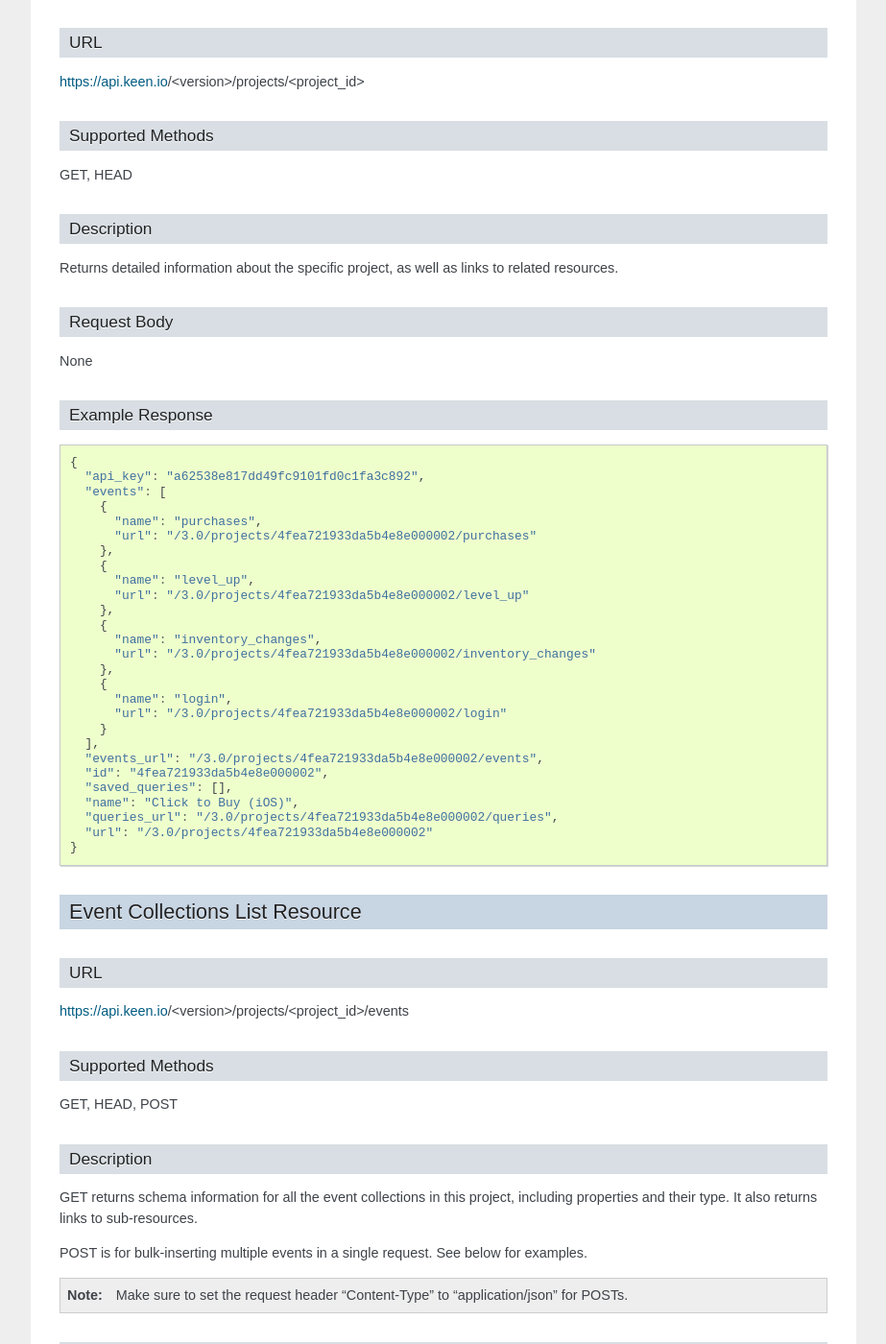
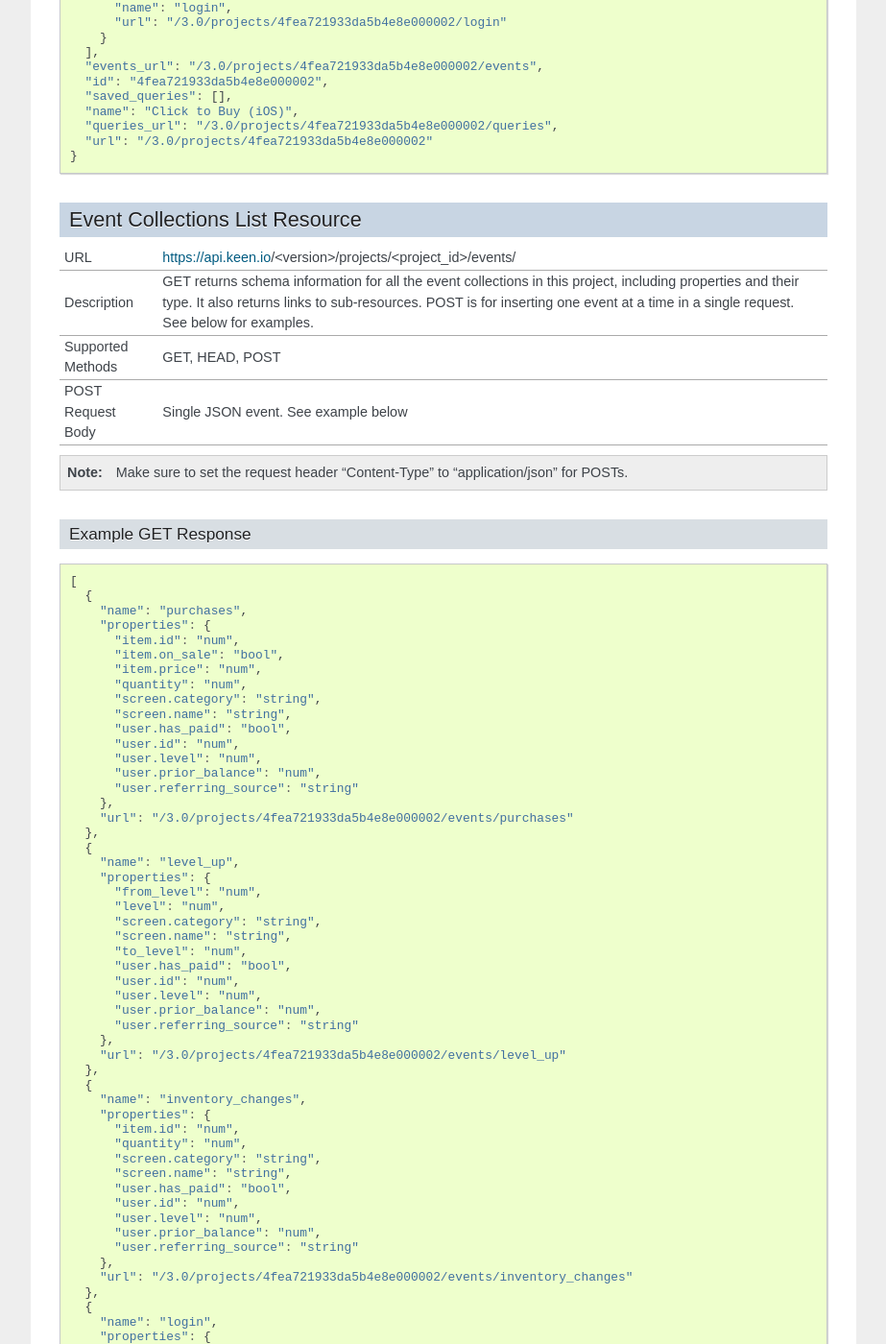
Before and after one commit to keenlabs/Keen-Docs, a Sphinx documentation site: the page built from source/api/reference.rst, in a window 1280 px wide and 1400 px high, scrolled down 3110 px. Shown: the whole window at 96% size, without its empty margins (198-1121 px from the left). Built offline with Sphinx 7.4.7, drawn with Linux system fonts in a browser that asks for light colours; some of the changed text lies outside the part shown.

Commit message:
tables in ref

```diff
--- a/source/api/reference.rst
+++ b/source/api/reference.rst
@@ -80,29 +74,16 @@
 Discovery Resource
 ==================
 
-----
-URL
-----
++-------------------+--------------------------------------------------------------------------------------------------------------------------------------------+
+| URL               | https://api.keen.io/<version>                                                                                                              |
++-------------------+--------------------------------------------------------------------------------------------------------------------------------------------+
+| Description       | Returns the available child resources. Currently, the only child resource is the Projects Resource.                                        |
++-------------------+--------------------------------------------------------------------------------------------------------------------------------------------+
+| Supported Methods | GET, HEAD                                                                                                                                  |
++-------------------+--------------------------------------------------------------------------------------------------------------------------------------------+
+| Request Body      | None                                                                                                                                       |
++-------------------+--------------------------------------------------------------------------------------------------------------------------------------------+
 
-https://api.keen.io/<version>
-
------------------
-Supported Methods
------------------
-
-GET, HEAD
-
------------
-Description
------------
-
-Returns the available child resources. Currently, the only child resource is the Projects Resource.
-
-------------
-Request Body
-------------
-
-None
 
 ----------------
 Example Response
@@ -119,29 +100,16 @@
 Projects Resource
 =================
 
-----
-URL
-----
++-------------------+--------------------------------------------------------------------------------------------------------------------------------------------+
+| URL               | https://api.keen.io/<version>/projects                                                                                                     |
++-------------------+--------------------------------------------------------------------------------------------------------------------------------------------+
+| Description       | Returns the projects accessible to the API user, as well as links to project sub-resources for discovery.                                  |
++-------------------+--------------------------------------------------------------------------------------------------------------------------------------------+
+| Supported Methods | GET, HEAD                                                                                                                                  |
++-------------------+--------------------------------------------------------------------------------------------------------------------------------------------+
+| Request Body      | None                                                                                                                                       |
++-------------------+--------------------------------------------------------------------------------------------------------------------------------------------+
 
-https://api.keen.io/<version>/projects
-
------------------
-Supported Methods
------------------
-
-GET, HEAD
-
------------
-Description
------------
-
-Returns the projects accessible to the API user, as well as links to project sub-resources for discovery.
-
-------------
-Request Body
-------------
-
-None
 
 ----------------
 Example Response
@@ -247,33 +215,20 @@
 Event Collections List Resource
 ===============================
 
-----
-URL
-----
++-------------------+-----------------------------------------------------------------------------------------------------------------------------------------------------------+
+| URL               | https://api.keen.io/<version>/projects/<project_id>/events/                                                                                               |
++-------------------+-----------------------------------------------------------------------------------------------------------------------------------------------------------+
+| Description       | GET returns schema information for all the event collections in this project, including properties and their type. It also returns links to sub-resources.|
+|                   | \ POST is for inserting one event at a time in a single request. See below for examples.                                                                  |
++-------------------+-----------------------------------------------------------------------------------------------------------------------------------------------------------+
+| Supported Methods | GET, HEAD, POST                                                                                                                                           |
++-------------------+-----------------------------------------------------------------------------------------------------------------------------------------------------------+
+| POST Request Body | Single JSON event. See example below                                                                                                                      |
++-------------------+-----------------------------------------------------------------------------------------------------------------------------------------------------------+
 
-https://api.keen.io/<version>/projects/<project_id>/events
-
------------------
-Supported Methods
------------------
-
-GET, HEAD, POST
-
------------
-Description
------------
-
-GET returns schema information for all the event collections in this project, including properties and their type. It also returns links to sub-resources.
-
-POST is for bulk-inserting multiple events in a single request. See below for examples.
 
 .. note:: Make sure to set the request header "Content-Type" to "application/json" for POSTs.
 
-----------------
-GET Request Body
-----------------
-
-None
 
 --------------------
 Example GET Response
@@ -349,6 +304,9 @@
 This example shows how multiple JSON events can be sent to Keen in a single POST. The API expects a JSON object whose keys are the names of each event collection you want to insert into. Each key should point to a list of events to insert for that event collection.
 
 This example loads 3 events into the "purchases" event collection and 2 events into the "meme_generations" event collection.
+
+
+.. note:: Make sure to set the request header "Content-Type" to "application/json" for POSTs.
 
 .. code-block:: javascript
 
@@ -469,35 +427,18 @@
 Event Collection Row Resource
 =============================
 
-----
-URL
-----
++-------------------+-------------------------------------------------------------------------------------------------------------------------------------------------+
+| URL               | https://api.keen.io/<version>/projects/<project_id>/events/<event_collection>                                                                   |
++-------------------+-------------------------------------------------------------------------------------------------------------------------------------------------+
+| Description       | GET returns available schema information for this event collection, including properties and their type. It also returns links to sub-resources.|
+|                   | \ POST is for inserting one event at a time in a single request. See below for examples.                                                        |
++-------------------+-------------------------------------------------------------------------------------------------------------------------------------------------+
+| Supported Methods | GET, HEAD, POST                                                                                                                                 |
++-------------------+-------------------------------------------------------------------------------------------------------------------------------------------------+
+| POST Request Body | Single JSON event. See example below                                                                                                            |
++-------------------+-------------------------------------------------------------------------------------------------------------------------------------------------+
 
-https://api.keen.io/<version>/projects/<project_id>/events/<event_collection>
 
------------------
-Supported Methods
------------------
-
-GET, HEAD, POST
-
------------
-Description
------------
-
-GET returns available schema information for this event collection, including properties and their type. It also returns links to sub-resources.
-
-POST is for inserting one event at a time in a single request. See below for examples.
-
-.. note:: For performance gains, consider using bulk insert.
-
-.. note:: Make sure to set the request header "Content-Type" to "application/json" for POSTs.
-
-----------------
-GET Request Body
-----------------
-
-None
 
 --------------------
 Example GET Response
```
Also changed, not shown: other parts of source/api/reference.rst (+10 -16 lines).
